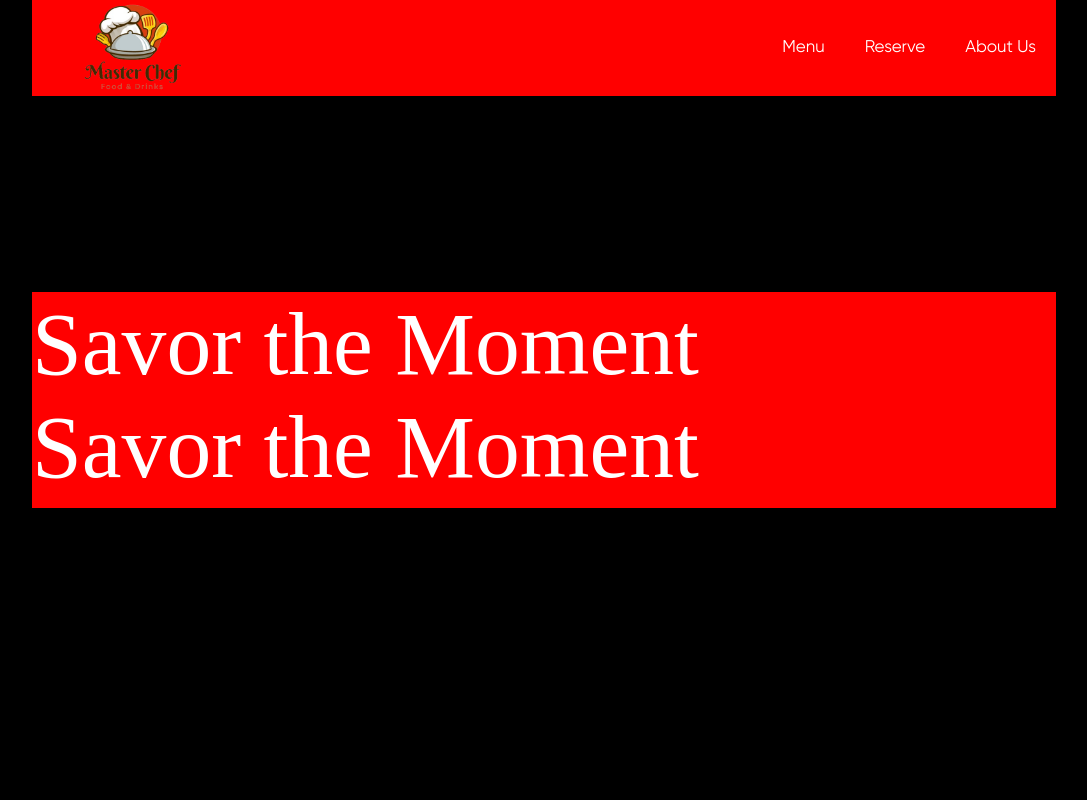
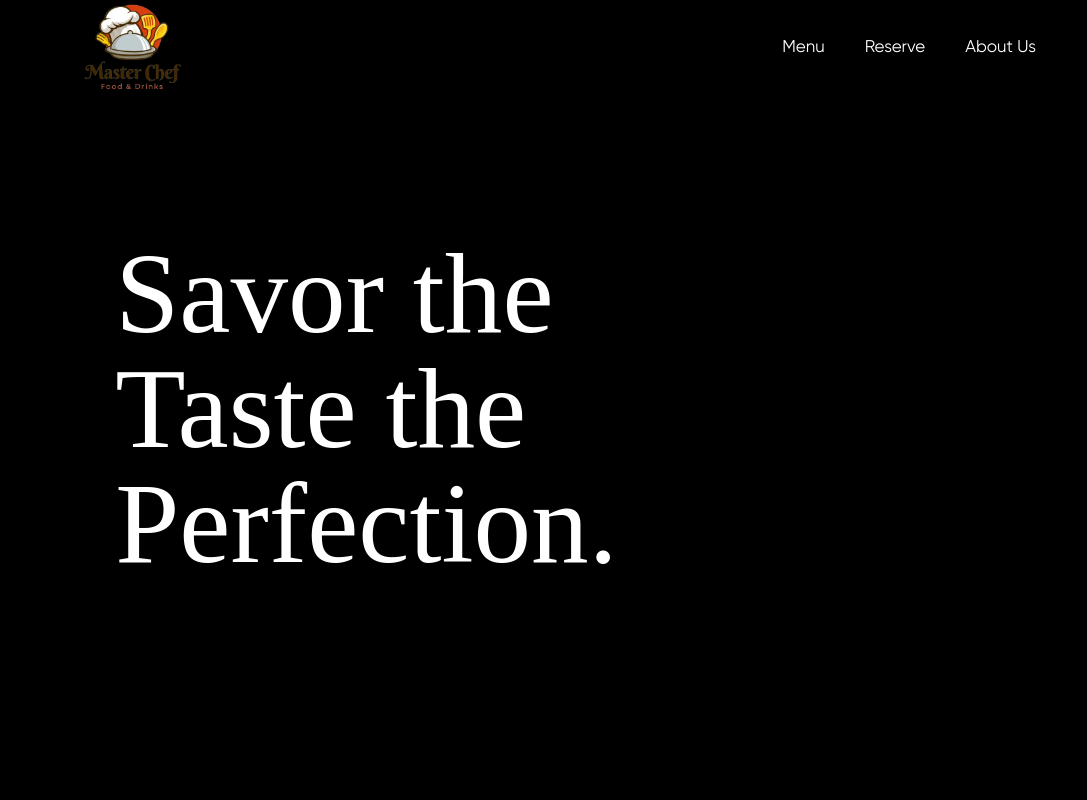
Before and after one commit to Keerthan04/Learning-HTML-and-CSS, a plain HTML site: page resturant webpage/home.html in a window 1280 px wide. Shown: the whole page, without its empty margins (96-1183 px from the left). Drawn offline with Linux system fonts and the light colour scheme.

Commit message:
content-left

```diff
--- a/resturant webpage/home.html
+++ b/resturant webpage/home.html
@@ -26,12 +26,29 @@
                     </div>
                 </div>
                 <div class="content">
+                    <div class="content-left">
                         <div class="heading">
                             <h1>Savor the Moment</h1>
                             <h1>Savor the Moment</h1>
                             <h1>Savor the Moment</h1>
                             <h1>Savor the Moment</h1>
                             <h1>Savor the Moment</h1>
+                        </div>
+                        <div class="heading">
+                            <h1>Taste the</h1>
+                            <h1>Savor the Moment</h1>
+                            <h1>Savor the Moment</h1>
+                            <h1>Savor the Moment</h1>
+                            <h1>Savor the Moment</h1>
+                        </div>
+                        <div class="heading">
+                            <h1>Perfection.</h1>
+                            <h1>Savor the Moment</h1>
+                            <h1>Savor the Moment</h1>
+                            <h1>Savor the Moment</h1>
+                            <h1>Savor the Moment</h1>
+                        </div>
+
                     </div>
 
                 </div>
--- a/resturant webpage/homestyle.css
+++ b/resturant webpage/homestyle.css
@@ -52,7 +52,6 @@ a:hover{
     justify-content: space-between;
     align-items: center;
     padding: 20px;
-    background-color: red;
 }
 .nav-left img{
     height:20vh;
@@ -72,17 +71,20 @@ a:hover{
     position: absolute;
     top:50%;
     left:0;
-    transform: translate(0,-50%);
-    background-color: aqua;
+    transform: translate(0%,-50%);
+    display: flex;
+    flex-direction: column;
+    align-items: center;
+}
+.heading{
+    max-width:70%;
+    height:9vw;
+    overflow: hidden;
+    text-align: start;
 }
 .heading h1{
-    font-size:7vw;
     font-family: "kajiro";
     color:white;
-    font-weight: 500;
-}.heading{
-    width: 100%;
-    overflow: hidden;
-    height:27vh;
-    background-color: red;
+    font-weight: 100;
+    font-size: 9vw;
 }
```
Lines whose indentation alone changed are shown as unchanged.
